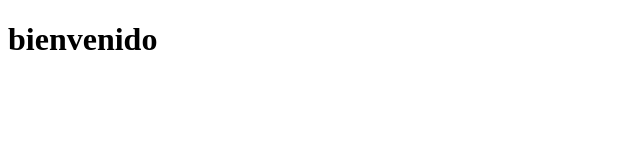
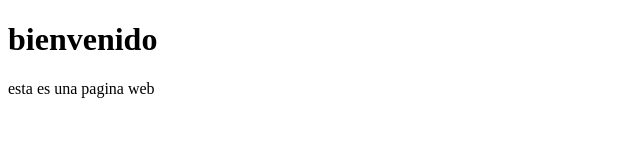
Before and after one commit to JorgeSGeneration/repositorio-remoto-prueba, a plain HTML site: page index.html in a window 1280 px wide. Shown: the whole page, without its empty margins (0-640 px from the left). Drawn offline with Linux system fonts and the light colour scheme.

Commit message:
añadi parrafo

```diff
--- a/index.html
+++ b/index.html
@@ -7,5 +7,6 @@
 </head>
 <body>
     <h1>bienvenido</h1>
+    <p>esta es una pagina web</p>
 </body>
 </html>
```
